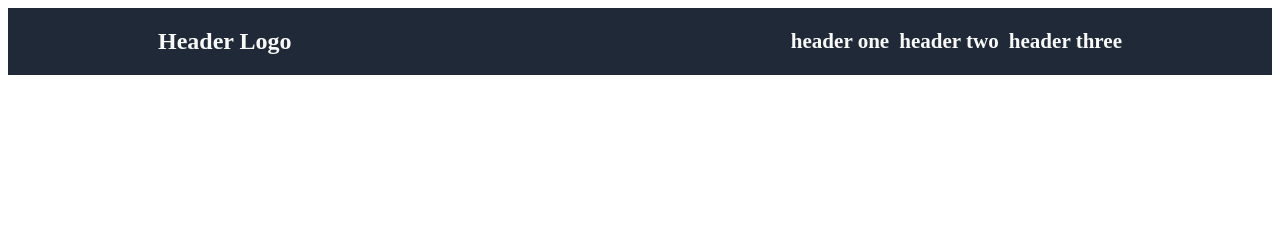
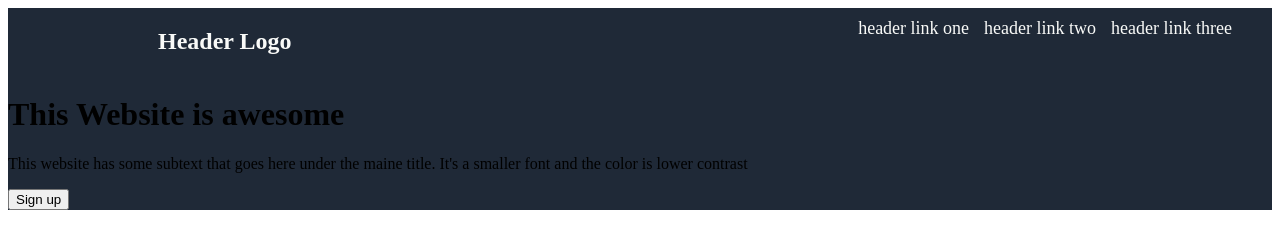
Before and after one commit to FedericoM120/Landing-Page, a plain HTML site: page index.html in a window 1280 px wide. Drawn offline with Linux system fonts and the light colour scheme.

Commit message:
Edit index.html and main.css

```diff
--- a/index.html
+++ b/index.html
@@ -13,14 +13,23 @@
             <h2>Header Logo</h2>
         </div>
         <div class="header-right">
-            <h3>header one</h3>
-            <h3>header two</h3>
-            <h3>header three</h3>
+            <a href="url">header link one</a>
+            <a href="url">header link two</a>
+            <a href="url">header link three</a>
         </div>
     </div>
 
     <div class="section-one">
-
+        <div class="left-card">
+            <h1>This Website is awesome</h1>
+            <p>This website has some subtext that goes here under the maine title.
+                It's a smaller font and the color is lower contrast
+            </p>
+            <button>Sign up</button>
+        </div>
+        <div class="right-card">
+            <img class="image" src="" alt="">
+        </div>
     </div>
 
 </body>
--- a/main.css
+++ b/main.css
@@ -1,19 +1,20 @@
-
 .header {
     display: flex;
-    flex-direction: row;
     justify-content: space-between;
     background-color: #1F2937;
-
 }
 
 .header-right {
     display: flex;
     justify-content: space-between;
-    gap: 10px;
-    padding-right: 150px;
+    gap: 15px;
+    margin-top: 10px;
+    margin-right: 40px;
+}
+.header-right a {
     color: #F9FAF8;
     font-size: 18px;
+    text-decoration: none;
 }
 
 h2 {
@@ -22,3 +23,8 @@ h2 {
     color: #F9FAF8;
     font-size: 24px;
 }
+
+.section-one {
+    display: flex;
+    background-color: #1F2937;
+}
```
